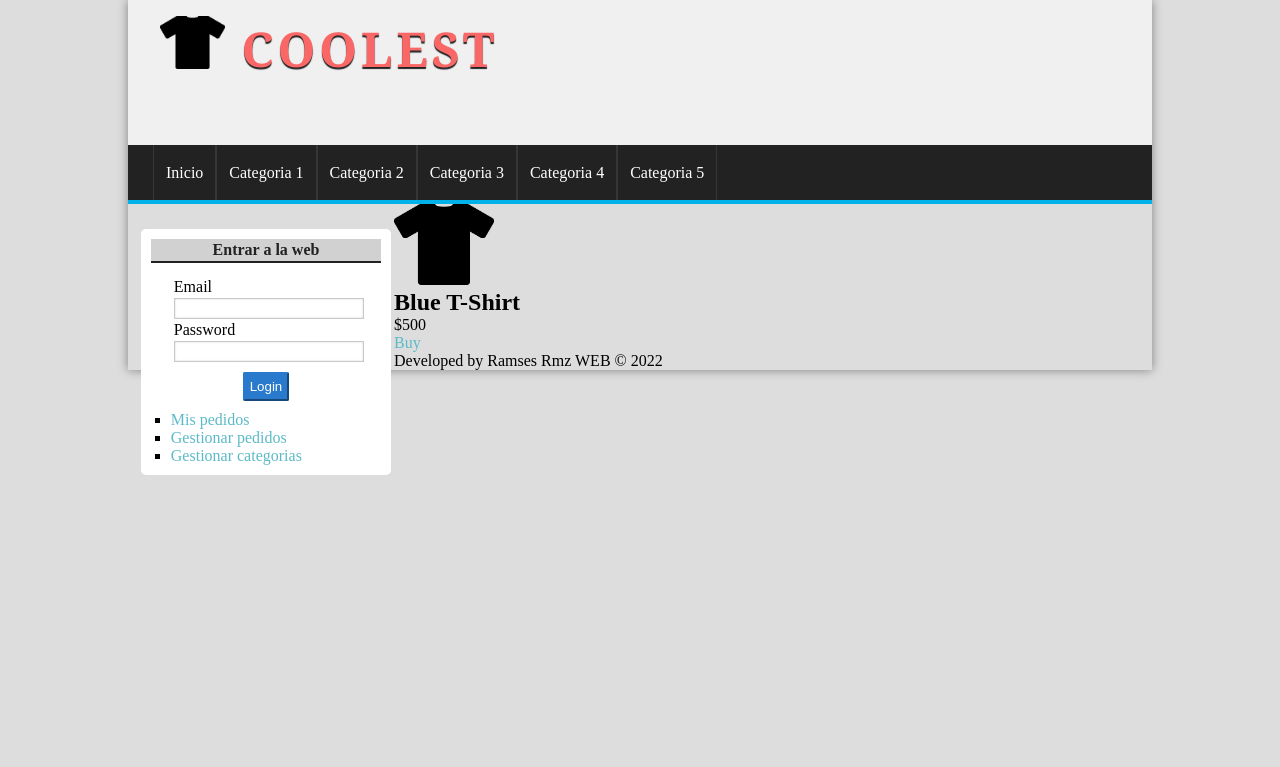
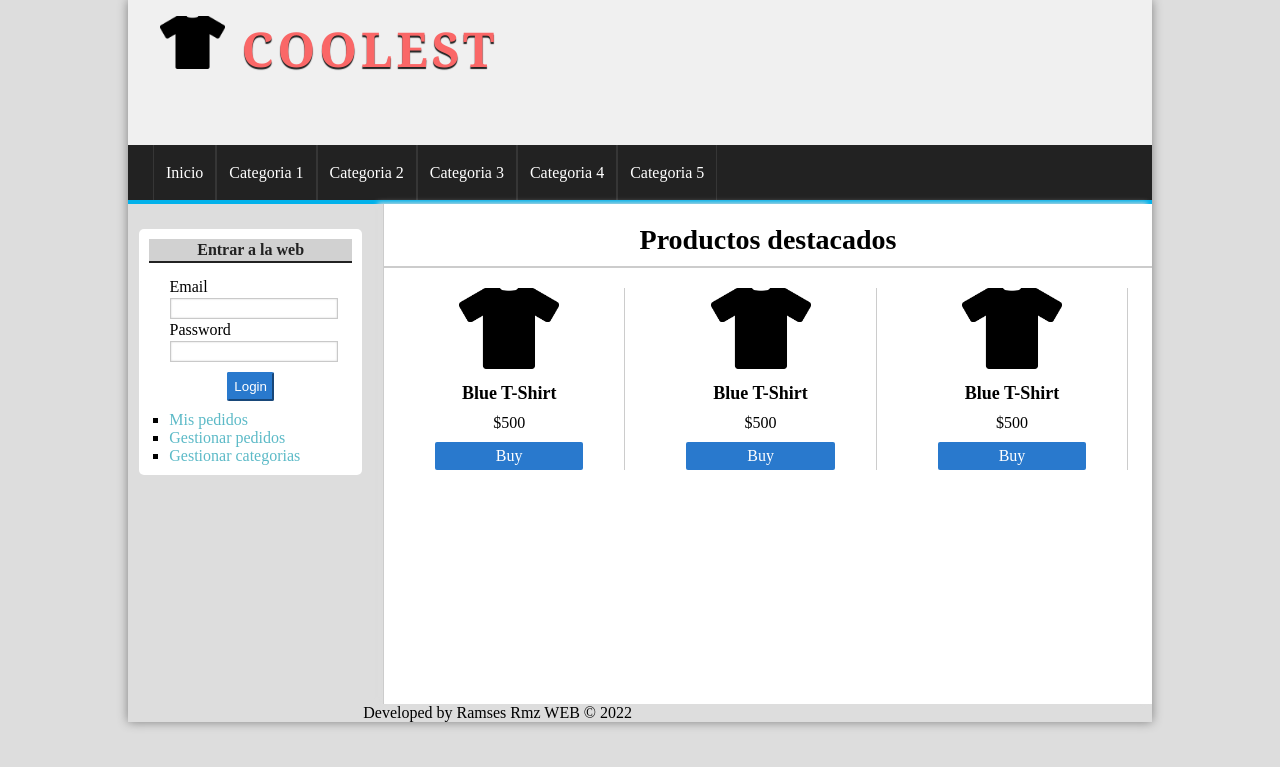
Before and after one commit to HouseCham/proyecto_php_poo, a PHP site: page / in a window 1280 px wide. Shown: the top 767 px of the page. Run offline with PHP 8.4, Linux system fonts and the light colour scheme.

Commit message:
Products css done

```diff
--- a/assets/css/main.css
+++ b/assets/css/main.css
@@ -106,11 +106,11 @@ a:hover{
     margin: 0px auto;
     overflow: hidden;
     background: white;
+    height: 100%;
 }
-
 /* ==================== Lateral ==================== */
 #lateral{
-    width: 25%;
+    width: 22%;
     min-height: 500px;
     float: left;
     margin-top: 20px;
@@ -169,7 +169,8 @@ input[type="email"]:focus {
     border: 1px solid #1579b5;
     color: black;
 }
-.submit{
+.submit,
+.button {
     display: block;
     border-radius: 2px;
     width: auto;
@@ -183,9 +184,51 @@ input[type="email"]:focus {
     margin-left: auto;
     margin-right: auto;
 }
-.submit:hover{
+.button{
+    width: 60%;
+}
+.submit:hover,
+.button:hover {
     background: #2162a7;
+    color: white;
 }
+
+/* ==================== Main ==================== */
+#central{
+    width: 75%;
+    float: right;
+    border-left: 1px solid #ccc;
+    box-shadow: -5px -1px 5px #ddd;
+    background: white;
+    min-height: 500px;
+}
+#central h1{
+    font-size: 28px;
+    margin-bottom: 20px;
+    margin-top: 20px;
+    padding-bottom: 10px;
+    text-align: center;
+    border-bottom: 2px solid #ccc;
+}
+
+/* ==================== Products ==================== */
+.product{
+    width: 30%;
+    margin-left: 10px;
+    margin-right: 10px;
+    float: left;
+    border-right: 1px solid #ccc;
+    text-align: center;
+}
+.product h2{
+    font-size: 18px;
+    margin-bottom: 10px;
+}
+.product img{
+    width: 100px;
+    margin-bottom: 10px;
+}
+
 @media only screen and (min-width: 1024px){
     #logo_img{
         height: 53px;
--- a/web/common/main_product.php
+++ b/web/common/main_product.php
@@ -1,6 +1,22 @@
-<div class="product">
-    <img src="assets/imgs/logo.png" alt="" class="product_img">
-    <h2>Blue T-Shirt</h2>
-    <p>$500</p>
-    <a href="#">Buy</a>
+<div id="central">
+    <h1>Productos destacados</h1>
+
+    <div class="product">
+        <img src="assets/imgs/logo.png" alt="" class="product_img">
+        <h2>Blue T-Shirt</h2>
+        <p>$500</p>
+        <a href="#" class="button">Buy</a>
+    </div>
+    <div class="product">
+        <img src="assets/imgs/logo.png" alt="" class="product_img">
+        <h2>Blue T-Shirt</h2>
+        <p>$500</p>
+        <a href="#" class="button">Buy</a>
+    </div>
+    <div class="product">
+        <img src="assets/imgs/logo.png" alt="" class="product_img">
+        <h2>Blue T-Shirt</h2>
+        <p>$500</p>
+        <a href="#" class="button">Buy</a>
+    </div>
 </div>
```
